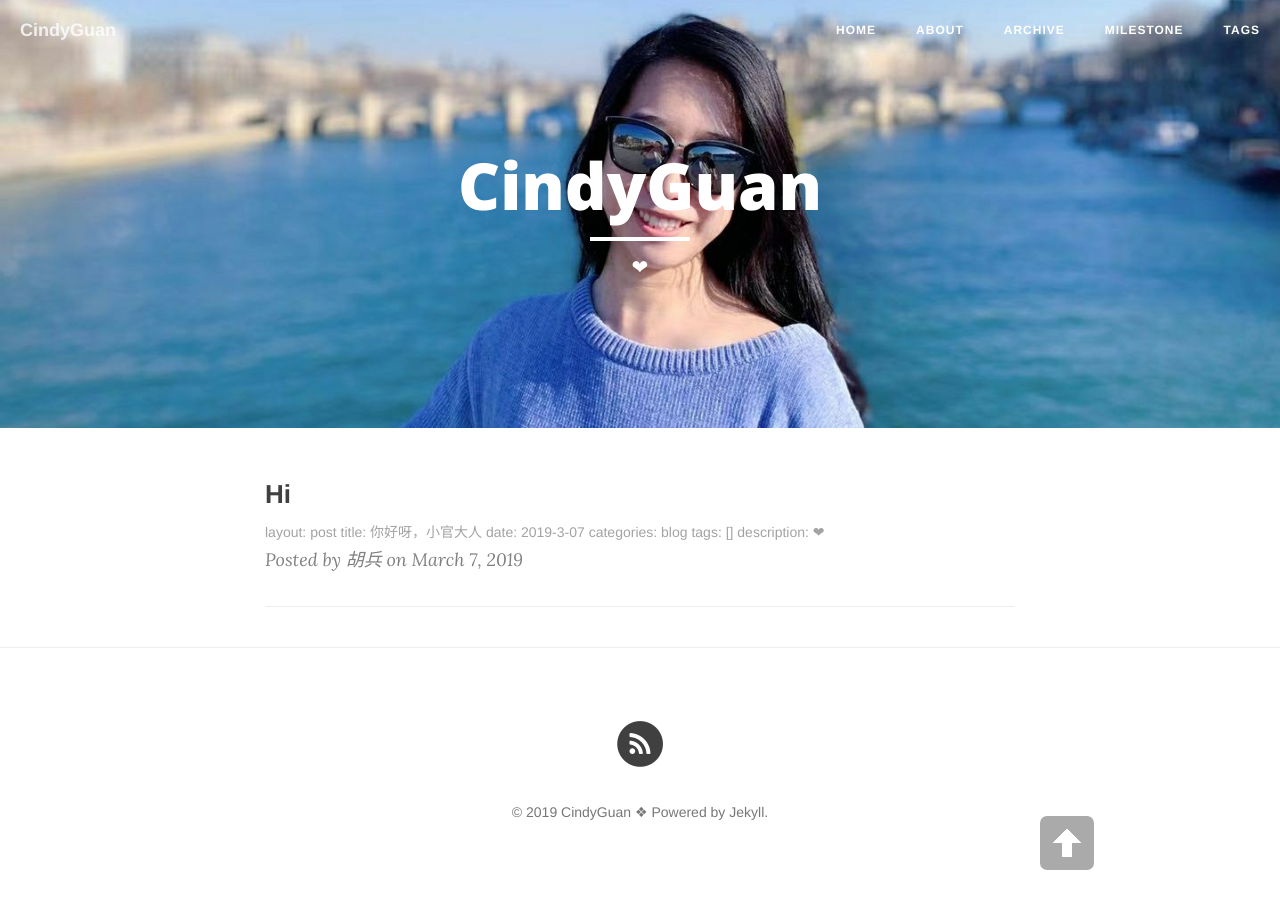
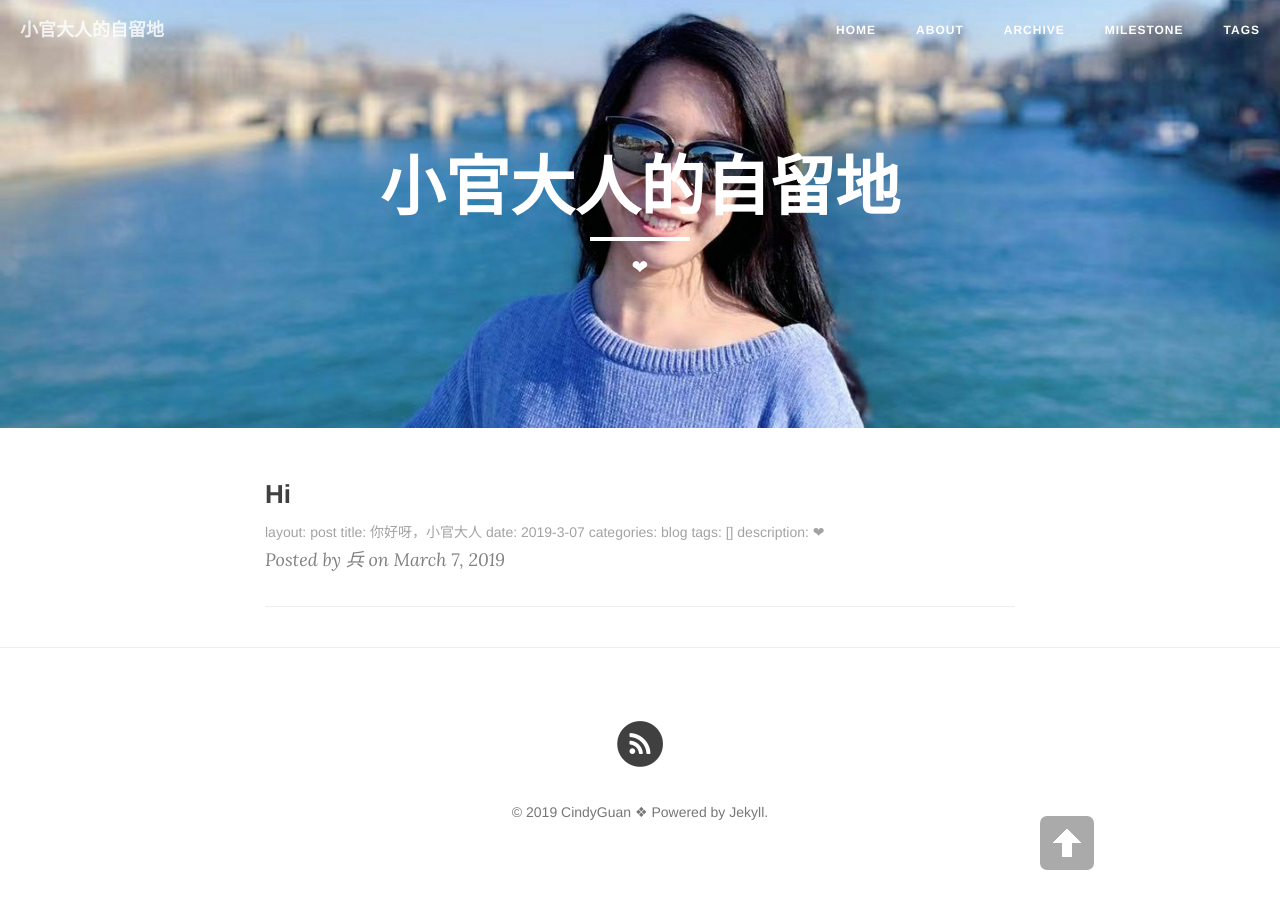
Before and after one commit to HBforHer/HBforHer.github.io, a Jekyll site: the page built from index.html, in a window 1280 px wide. Built offline with Jekyll 4.4.1, drawn with Linux system fonts in a browser that asks for light colours; nearby versions of some CDN libraries; the list of posts is cut into pages by our own code.

Commit message:
Revert "Update _config.yml"
This reverts commit fb24861a72968ef164d1031c8df99b9635c70951.

```diff
--- a/_config.yml
+++ b/_config.yml
@@ -1,10 +1,10 @@
 # Site settings
-title: CindyGuan # 你的博客名字，可以定义修订
+title: 小官大人的自留地 # 你的博客名字，可以定义修订
 header-img: "img/nearriver.jpg"
 tagline: "cn"
 description: "爱心发射❤"  # 一句话描述你的博客
 baseurl: ""
-url: "http://cindy-guan.com"  # 此处填写你的博客地址
+url: "http://bingcs.com"  # 此处填写你的博客地址
 
 # About/contact
 owner:
@@ -43,7 +43,7 @@ defaults:
       type: "posts"
     values:
       layout: "post"
-      author: "胡兵" # 你的名字
+      author: "兵" # 你的名字
       header-img: "img/green.jpg" # We don't want posts without a header image, that whould mean white on white
 
 # Comments
```
